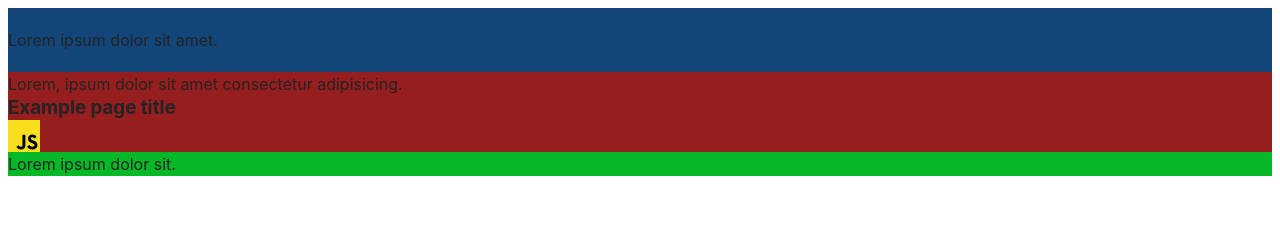
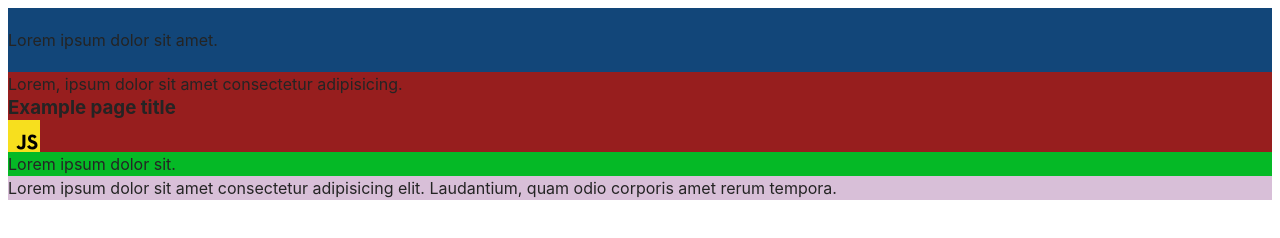
Before and after one commit to DmytroK-goit/EDU--test, a website built with Vite: page src/index.html in a window 1280 px wide. Built offline with nearby package versions, Linux system fonts and the light colour scheme.

Commit message:
add solution section

```diff
--- /dev/null
+++ b/src/css/solutions.css
@@ -0,0 +1,3 @@
+.solutions {
+  background-color: thistle;
+}
--- a/src/css/styles.css
+++ b/src/css/styles.css
@@ -8,6 +8,7 @@
 @import url('./header.css');
 @import url('./hero.css');
 @import url('./about.css');
+@import url('./solutions.css');
 
 :root {
   font-family: Inter, Avenir, Helvetica, Arial, sans-serif;
--- a/src/index.html
+++ b/src/index.html
@@ -12,6 +12,7 @@
     <main>
       <load src="partials/hero.html" />
       <load src="partials/about.html" />
+      <load src="partials/solutions.html" />
     </main>
     <script type="module" src="./main.js"></script>
   </body>
--- /dev/null
+++ b/src/partials/solutions.html
@@ -0,0 +1,3 @@
+<section class="solutions">
+  <p>Lorem ipsum dolor sit amet consectetur adipisicing elit. Laudantium, quam odio corporis amet rerum tempora.</p>
+</section>
```
Also changed, not shown: 1 other file.
